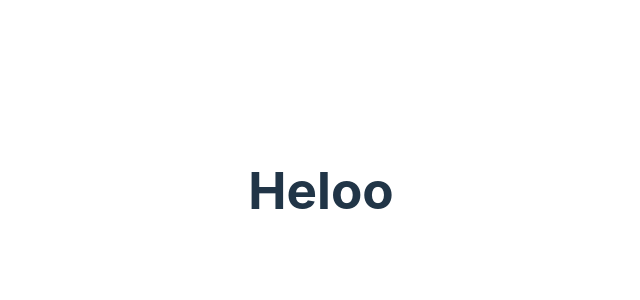
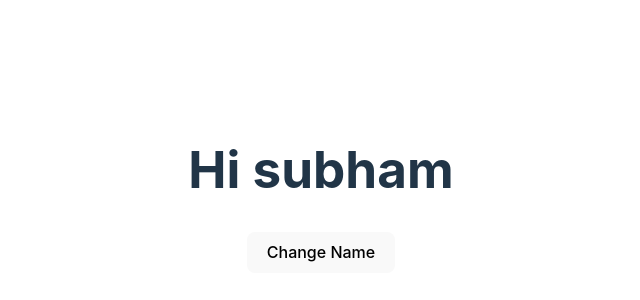
Before and after one commit to jstgrowup/react-revision, a React (Vite) app in the folder react-basics/monster/: page / in a window 1280 px wide. Shown: the part 210-510 px from the top of the page, without its empty margins (319-959 px from the left). Built offline with nearby package versions, Linux system fonts and the light colour scheme.

Commit message:
learning the classs comppnents

```diff
--- a/react-basics/monster/src/App.jsx
+++ b/react-basics/monster/src/App.jsx
@@ -1,10 +1,26 @@
+import { Component } from "react";
 import "./App.css";
-function App() {
-  return (
-    <>
-      <h1>Heloo</h1>
-    </>
-  );
+class App extends Component {
+  constructor() {
+    super();
+    this.state = {
+      name: "subham",
+    };
+  }
+  render() {
+    return (
+      <>
+        <h1>Hi {this.state.name}</h1>
+        <button
+          onClick={() => {
+            this.setState({ name: "say" });
+          }}
+        >
+          Change Name
+        </button>
+      </>
+    );
+  }
 }
 
 export default App;
```
Also changed, not shown: 1 other file (tests, documents, lock files or other folders).
